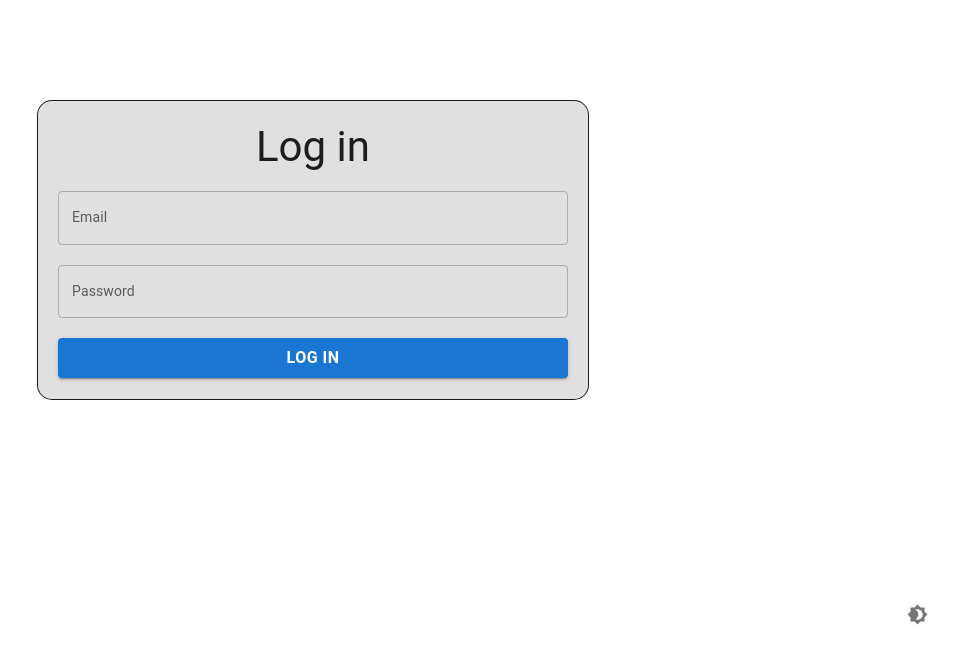
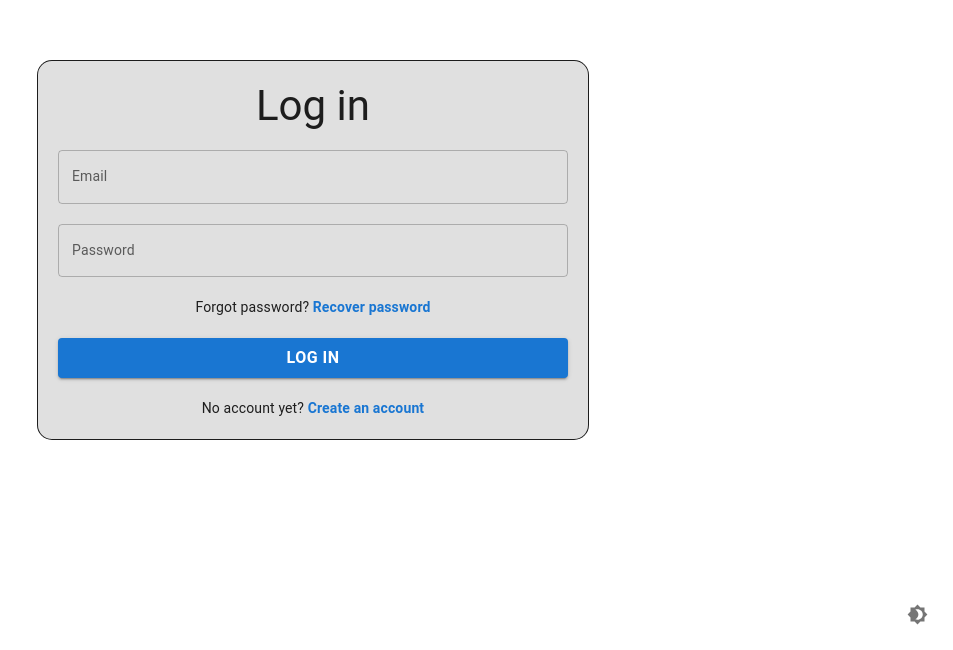
Before and after one commit to Kerebasik/my_message_websokets, a React (Create React App) app in the folder client/: page /login in a window 1280 px wide. Shown: the part 150-800 px from the top of the page, without its empty margins (327-1280 px from the left). Built offline with nearby package versions, Linux system fonts and the light colour scheme.

Commit message:
Updated LogInForm

```diff
--- a/client/src/components/pages/LogIn.tsx
+++ b/client/src/components/pages/LogIn.tsx
@@ -1,6 +1,14 @@
-import { TextField, Button, Box, Container, Typography } from '@mui/material';
+import {
+  TextField,
+  Button,
+  Box,
+  Container,
+  Typography,
+  Link,
+} from '@mui/material';
 import { useForm, Controller, SubmitHandler } from 'react-hook-form';
 import { useEffect } from 'react';
+import { useNavigate } from 'react-router-dom';
 
 interface LogInForm {
   email: string;
@@ -14,12 +22,21 @@ const LoginForm = () => {
       password: '',
     },
   });
+  const navigator = useNavigate();
   const email = watch('email');
   const password = watch('password');
 
   useEffect(() => {
     return () => reset();
   }, []);
+
+  const handleNavigateInSignUp = () => {
+    navigator('/signup');
+  };
+
+  const handleNavigateInResetPassword = () => {
+    navigator('/reset-password');
+  };
 
   const onSubmit: SubmitHandler<LogInForm> = () => {
     new Promise(() => {
@@ -53,6 +70,7 @@ const LoginForm = () => {
             borderColor: 'text.primary',
             borderRadius: '15px',
             justifyContent: 'center',
+            alignItems: 'center',
             minHeight: 300,
             width: '100%',
             flexDirection: 'column',
@@ -86,6 +104,7 @@ const LoginForm = () => {
                 placeholder={'Email'}
                 type='email'
                 value={field.value}
+                fullWidth
                 helperText={fieldState.error?.message}
                 onChange={field.onChange}
               />
@@ -108,6 +127,7 @@ const LoginForm = () => {
               <TextField
                 error={!!fieldState.error}
                 label='Password'
+                fullWidth
                 type='password'
                 placeholder={'Password'}
                 value={field.value}
@@ -116,6 +136,10 @@ const LoginForm = () => {
               />
             )}
           />
+
+          <Typography color={'text.primary'} align={'center'} component={'p'}>
+            Forgot password? <Link underline={'hover'} sx={{fontWeight:700}} onClick={handleNavigateInResetPassword}>Recover password</Link>
+          </Typography>
 
           <Button
             type='submit'
@@ -126,9 +150,22 @@ const LoginForm = () => {
               fontWeight: '700',
             }}
             formNoValidate
+            fullWidth
           >
             Log in
           </Button>
+
+          <Typography color={'text.primary'} align={'center'} component={'p'}>
+            No account yet?{' '}
+            <Link
+              underline={'hover'}
+              sx={{ fontWeight: 700 }}
+              onClick={handleNavigateInSignUp}
+            >
+              {' '}
+              Create an account
+            </Link>
+          </Typography>
         </Box>
       </Box>
     </Container>
```
